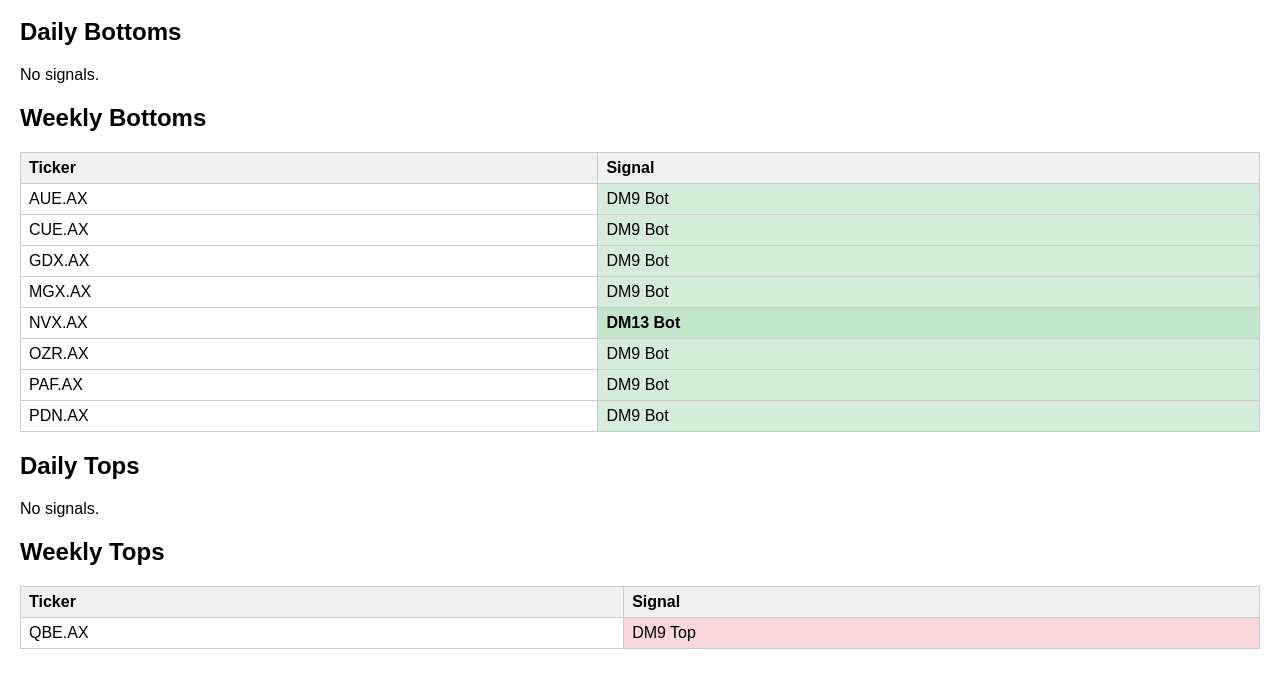
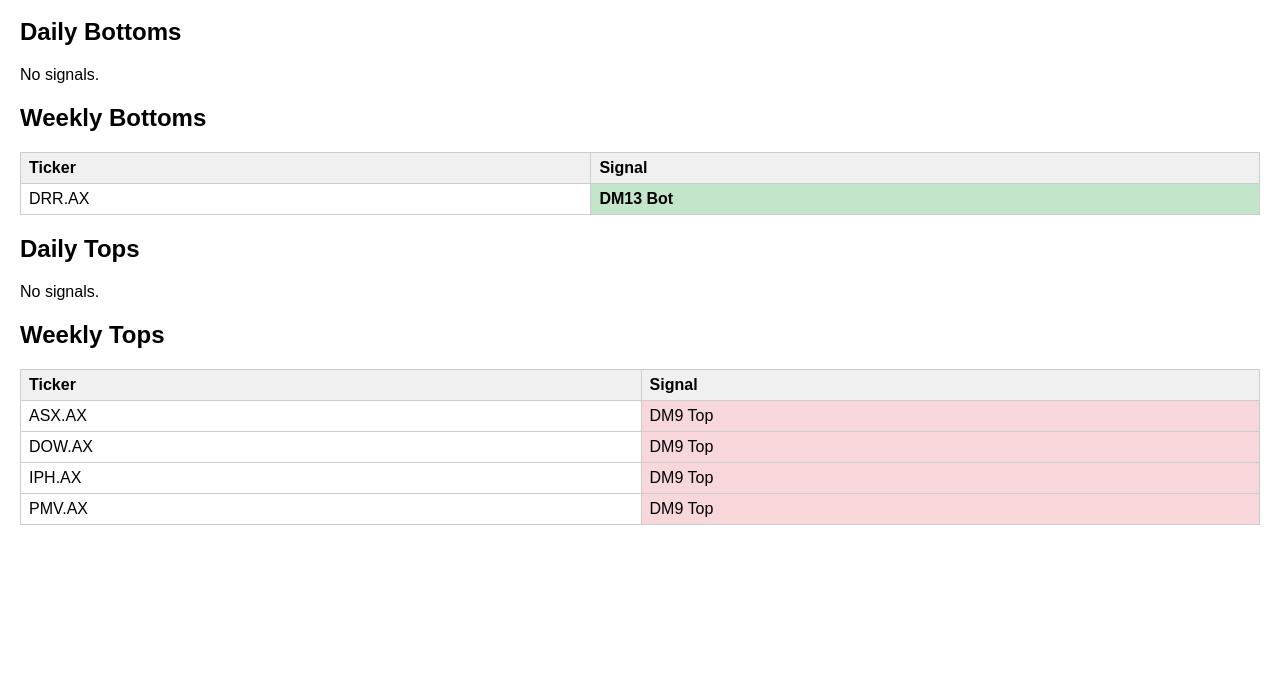
Before and after one commit to yannickmellow/asx-dash, a plain HTML site: page docs/index.html in a window 1280 px wide. Shown: the part 61-748 px from the top of the page. Drawn offline with Linux system fonts and the light colour scheme.

Commit message:
🔄 Update report [auto]

```diff
--- a/docs/index.html
+++ b/docs/index.html
@@ -18,12 +18,12 @@
         <p>No signals.</p>
 
         <h2>Weekly Bottoms</h2>
-        <table><tr><th>Ticker</th><th>Signal</th></tr><tr><td>AUE.AX</td><td style='background-color: #d4edda;'>DM9 Bot</td></tr><tr><td>CUE.AX</td><td style='background-color: #d4edda;'>DM9 Bot</td></tr><tr><td>GDX.AX</td><td style='background-color: #d4edda;'>DM9 Bot</td></tr><tr><td>MGX.AX</td><td style='background-color: #d4edda;'>DM9 Bot</td></tr><tr><td>NVX.AX</td><td style='background-color: #c3e6cb; font-weight: bold;'>DM13 Bot</td></tr><tr><td>OZR.AX</td><td style='background-color: #d4edda;'>DM9 Bot</td></tr><tr><td>PAF.AX</td><td style='background-color: #d4edda;'>DM9 Bot</td></tr><tr><td>PDN.AX</td><td style='background-color: #d4edda;'>DM9 Bot</td></tr></table>
+        <table><tr><th>Ticker</th><th>Signal</th></tr><tr><td>DRR.AX</td><td style='background-color: #c3e6cb; font-weight: bold;'>DM13 Bot</td></tr></table>
 
         <h2>Daily Tops</h2>
         <p>No signals.</p>
 
         <h2>Weekly Tops</h2>
-        <table><tr><th>Ticker</th><th>Signal</th></tr><tr><td>QBE.AX</td><td style='background-color: #f8d7da;'>DM9 Top</td></tr></table>
+        <table><tr><th>Ticker</th><th>Signal</th></tr><tr><td>ASX.AX</td><td style='background-color: #f8d7da;'>DM9 Top</td></tr><tr><td>DOW.AX</td><td style='background-color: #f8d7da;'>DM9 Top</td></tr><tr><td>IPH.AX</td><td style='background-color: #f8d7da;'>DM9 Top</td></tr><tr><td>PMV.AX</td><td style='background-color: #f8d7da;'>DM9 Top</td></tr></table>
     </body>
     </html>
```
